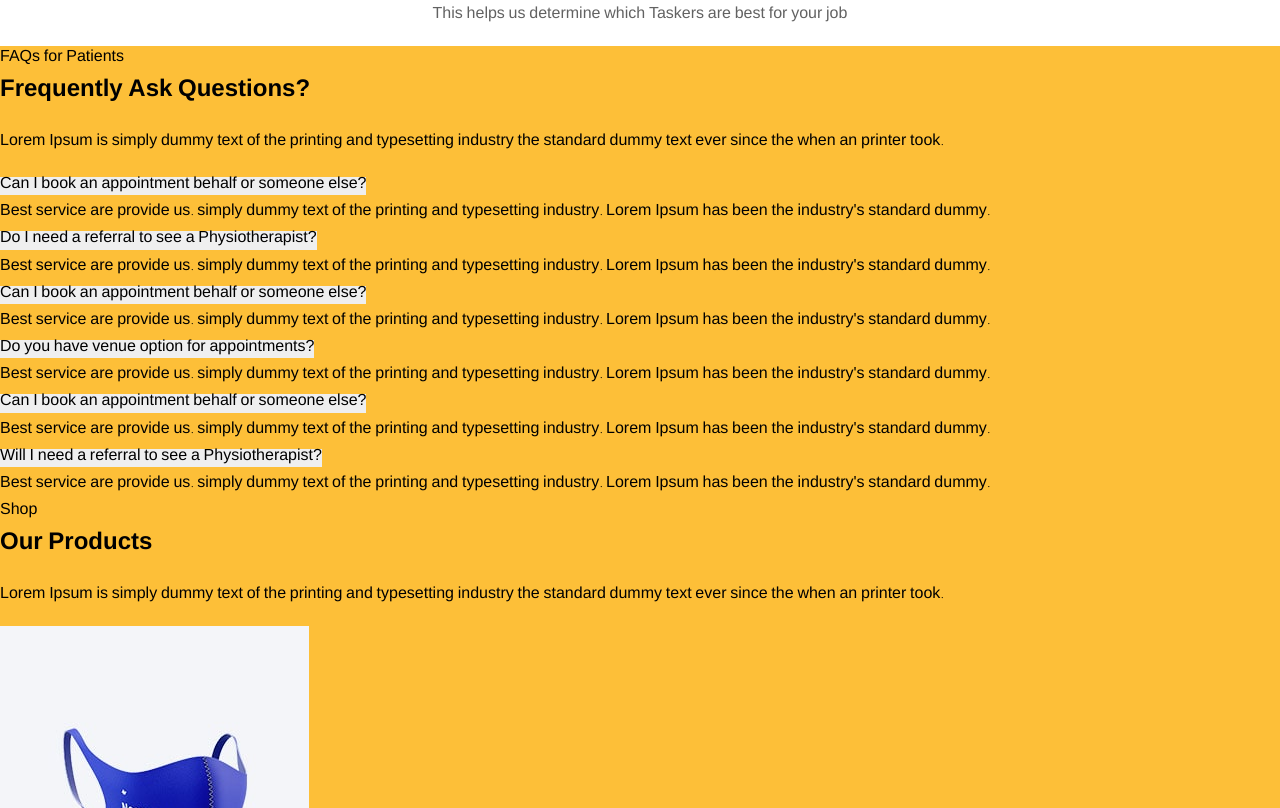
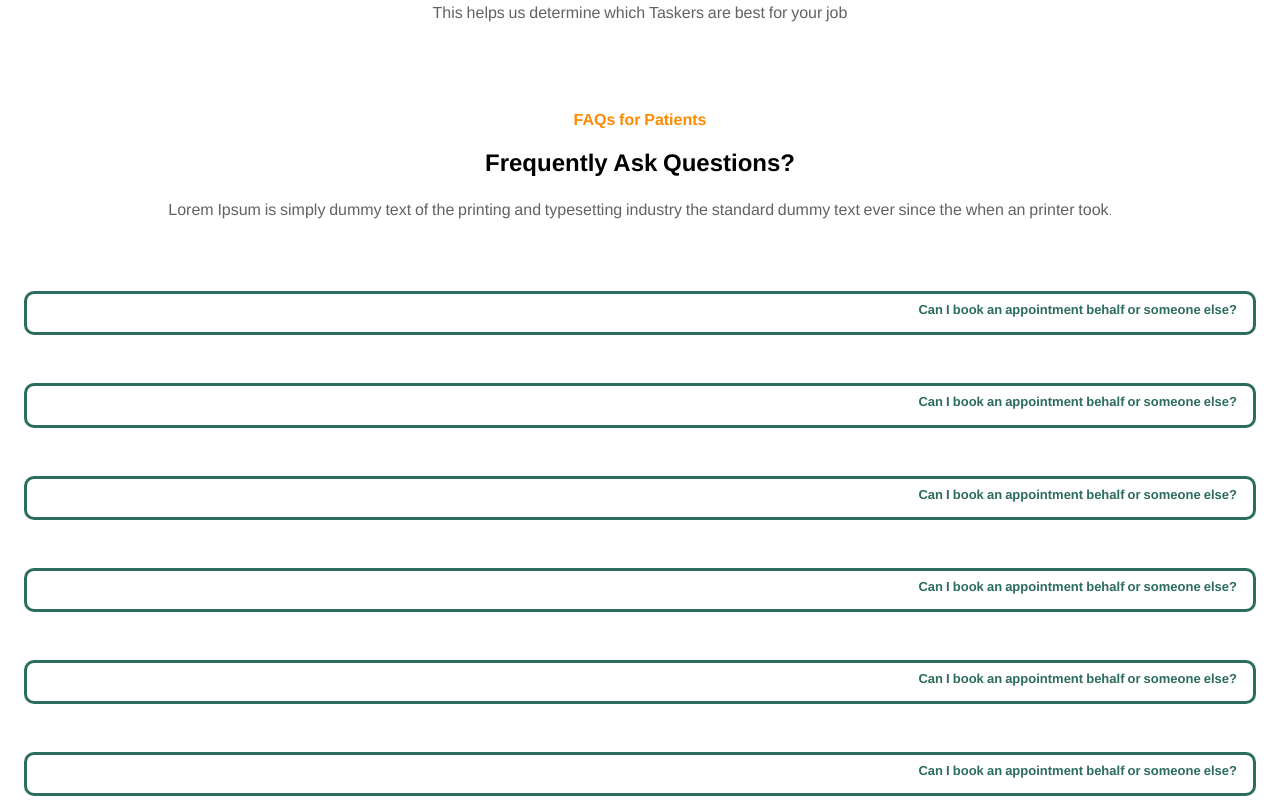
Before and after one commit to belarepo/vegas-front, a plain HTML site: page index.html in a window 1280 px wide. Shown: the part 2012-2820 px from the top of the page. Drawn offline with Linux system fonts and the light colour scheme.

Commit message:
faq section

```diff
--- a/css/style.css
+++ b/css/style.css
@@ -35,6 +35,7 @@ h2,
 h3,
 h4,
 h5 {
+  line-height: inherit;
   padding: 0;
   margin: 0;
   box-sizing: border-box;
@@ -305,7 +306,79 @@ header.scrolldown {
 }
 
 
+/********** FAQ section **********/
 
+.faq-area-head {
+  padding:  3em 1.5em 1.5em;
+  background-color: white;
+  text-align: center;
+  line-height: 1.7;
+}
+
+.faq-area-head span {
+  display: block;
+  margin: 1em;
+  color: #ff8a00;
+  /* letter-spacing: 5px; */
+  font-weight: 600;
+}
+
+.faq-area-head h2 {
+  line-height: 1.3;
+}
+
+.faq-area-head p {
+  color: #626262;
+}
+
+
+.faq-area-content {
+  display: flex;
+  flex-direction: column;
+  background-color: white;
+}
+
+.accordion-item {
+  margin: 1.5em;
+  padding: 0.5em 1em;
+  border: #2c6c5e solid 3px;
+  border-radius: 10px;
+  text-align: right;
+}
+
+.accordion-item input {
+  display: none;
+}
+
+.accordion-item h3 {
+  font-size: small;
+  color: #2c6c5e;
+}
+
+.accordion-item div {
+  font-size: smaller;
+  transition: max-height ease 1s;
+  max-height: 0;
+  overflow: hidden;
+  color: #626262;
+}
+
+.accordion-item input:checked ~  div {
+
+  max-height: 150px;
+}
+
+
+
+
+
+
+
+
+
+
+
+/********** FAQ section end **********/
 
 
 
--- a/index.html
+++ b/index.html
@@ -27,6 +27,11 @@
 
     <!-- MAIN STYLE SHEET -->
     <link rel="stylesheet" href="css/style.css">
+
+    <!-- JAVASCRIPT  FILES -->
+    <script src="js/jquery-3.6.0.min.js" defer></script><!-- JQUERY.MIN.JS -->
+
+    <script src="js/custom.js" defer></script>          <!-- CUSTOM FUCTIONS -->
 
 </head>
 
@@ -280,132 +285,139 @@
             </section>
             <!-- Title Section End -->
 
+
+
+
+
+
+
+
+
             <!-- Faq Section -->
-            <section class="aon-med-faq-area bg-white">
-                <div class="container">
+            <section class="faq-area">
 
                 <!--Title Section Start-->
-                    <div class="section-head center">
-                        <span class="aon-sub-title">FAQs for Patients</span>
-                        <h2 class="aon-title">Frequently Ask Questions?</h2>
+                <div class="faq-area-head">
+                    <span>FAQs for Patients</span>
+                    <h2>Frequently Ask Questions?</h2>
                     <p>Lorem Ipsum is simply dummy text of the printing and typesetting industry the standard dummy
                         text ever since the when an printer took.</p>
                 </div>
-                    <!--Title Section End-->
 
-                    <div class="section-content">
-                        <div class="aon-med-faq-section">
-                            <div class="accordion aon-med-faq" id="sf-faq-accordion">
+                <!--content Section start-->
+                <div class="faq-area-content">
+
                     <!--One-->
                     <div class="accordion-item">
 
-                                    <button class="accordion-button collapsed" type="button" data-bs-toggle="collapse"
-                                        data-bs-target="#FAQ1" aria-expanded="false">
-                                        Can I book an appointment behalf or someone else?
-                                    </button>
+                        <input type="checkbox" id="ch-bx-1">
+                        <label for="ch-bx-1">
+                            <h3> Can I book an appointment behalf or someone else?</h3>
+                        </label>
 
-                                    <div id="FAQ1" class="accordion-collapse collapse"
-                                        data-bs-parent="#sf-faq-accordion">
                         <div class="accordion-body">
                             Best service are provide us. simply dummy text of the printing and
                             typesetting industry. Lorem Ipsum has been the industry's standard dummy.
                         </div>
+
+                    </div>
+                    <!-- two -->
+                    <div class="accordion-item">
+
+                        <input type="checkbox" id="ch-bx-2">
+                        <label for="ch-bx-2">
+                            <h3 class="accordion-title"> Can I book an appointment behalf or someone else?</h3>
+                        </label>
+
+                        <div class="accordion-body">
+                            Best service are provide us. simply dummy text of the printing and
+                            typesetting industry. Lorem Ipsum has been the industry's standard dummy.
+                        </div>
+
+                    </div>
+                    <!-- three -->
+                    <div class="accordion-item">
+
+                        <input type="checkbox" id="ch-bx-3">
+                        <label for="ch-bx-3">
+                            <h3 class="accordion-title"> Can I book an appointment behalf or someone else?</h3>
+                        </label>
+
+                        <div class="accordion-body">
+                            Best service are provide us. simply dummy text of the printing and
+                            typesetting industry. Lorem Ipsum has been the industry's standard dummy.
+                        </div>
+
+                    </div>
+                    <!-- four -->
+                    <div class="accordion-item">
+
+                        <input type="checkbox" id="ch-bx-4">
+                        <label for="ch-bx-4">
+                            <h3 class="accordion-title"> Can I book an appointment behalf or someone else?</h3>
+                        </label>
+
+                        <div class="accordion-body">
+                            Best service are provide us. simply dummy text of the printing and
+                            typesetting industry. Lorem Ipsum has been the industry's standard dummy.
+                        </div>
+
+                    </div>
+                    <!-- five -->
+                    <div class="accordion-item">
+
+                        <input type="checkbox" id="ch-bx-5">
+                        <label for="ch-bx-5">
+                            <h3 class="accordion-title"> Can I book an appointment behalf or someone else?</h3>
+                        </label>
+
+                        <div class="accordion-body">
+                            Best service are provide us. simply dummy text of the printing and
+                            typesetting industry. Lorem Ipsum has been the industry's standard dummy.
+                        </div>
+
+                    </div>
+                    <!-- six -->
+                    <div class="accordion-item">
+
+                        <input type="checkbox" id="ch-bx-6">
+                        <label for="ch-bx-6">
+                            <h3 class="accordion-title"> Can I book an appointment behalf or someone else?</h3>
+                        </label>
+
+                        <div class="accordion-body">
+                            Best service are provide us. simply dummy text of the printing and
+                            typesetting industry. Lorem Ipsum has been the industry's standard dummy.
                         </div>
 
                     </div>
 
-                                <!--Two-->
-                                <div class="accordion-item">
-
-                                    <button class="accordion-button collapsed" type="button" data-bs-toggle="collapse"
-                                        data-bs-target="#FAQ2" aria-expanded="false">
-                                        Do I need a referral to see a Physiotherapist?
-                                    </button>
-
-                                    <div id="FAQ2" class="accordion-collapse collapse"
-                                        data-bs-parent="#sf-faq-accordion">
-                                        <div class="accordion-body">
-                                            Best service are provide us. simply dummy text of the printing and
-                                            typesetting industry. Lorem Ipsum has been the industry's standard dummy.
-                                        </div>
-                                    </div>
 
                 </div>
 
-                                <!--Three-->
-                                <div class="accordion-item">
+            </section>
+            <!-- Faq section End -->
 
-                                    <button class="accordion-button collapsed" type="button" data-bs-toggle="collapse"
-                                        data-bs-target="#FAQ3" aria-expanded="false">
-                                        Can I book an appointment behalf or someone else?
-                                    </button>
 
-                                    <div id="FAQ3" class="accordion-collapse collapse"
-                                        data-bs-parent="#sf-faq-accordion">
-                                        <div class="accordion-body">
-                                            Best service are provide us. simply dummy text of the printing and
-                                            typesetting industry. Lorem Ipsum has been the industry's standard dummy.
-                                        </div>
-                                    </div>
-                                </div>
 
-                                <!--Four-->
-                                <div class="accordion-item">
 
-                                    <button class="accordion-button collapsed" type="button" data-bs-toggle="collapse"
-                                        data-bs-target="#FAQ4" aria-expanded="false">
-                                        Do you have venue option for appointments?
-                                    </button>
 
-                                    <div id="FAQ4" class="accordion-collapse collapse"
-                                        data-bs-parent="#sf-faq-accordion">
-                                        <div class="accordion-body">
-                                            Best service are provide us. simply dummy text of the printing and
-                                            typesetting industry. Lorem Ipsum has been the industry's standard dummy.
-                                        </div>
-                                    </div>
-                                </div>
 
-                                <!--Five-->
-                                <div class="accordion-item">
 
-                                    <button class="accordion-button collapsed" type="button" data-bs-toggle="collapse"
-                                        data-bs-target="#FAQ5" aria-expanded="false">
-                                        Can I book an appointment behalf or someone else?
-                                    </button>
 
-                                    <div id="FAQ5" class="accordion-collapse collapse"
-                                        data-bs-parent="#sf-faq-accordion">
-                                        <div class="accordion-body">
-                                            Best service are provide us. simply dummy text of the printing and
-                                            typesetting industry. Lorem Ipsum has been the industry's standard dummy.
-                                        </div>
-                                    </div>
-                                </div>
 
-                                <!--Six-->
-                                <div class="accordion-item">
 
-                                    <button class="accordion-button collapsed" type="button" data-bs-toggle="collapse"
-                                        data-bs-target="#FAQ6" aria-expanded="false">
-                                        Will I need a referral to see a Physiotherapist?
-                                    </button>
 
-                                    <div id="FAQ6" class="accordion-collapse collapse"
-                                        data-bs-parent="#sf-faq-accordion">
-                                        <div class="accordion-body">
-                                            Best service are provide us. simply dummy text of the printing and
-                                            typesetting industry. Lorem Ipsum has been the industry's standard dummy.
-                                        </div>
-                                    </div>
-                                </div>
 
-                            </div>
-                        </div>
-                    </div>
-                </div>
-            </section>
-            <!-- Faq Categories End -->
+
+
+
+
+
+
+
+
+
 
             <!-- Product Section -->
             <div class="aon-med-shop-area">
@@ -663,8 +675,6 @@
             </section>
             <!-- Latest Blog End -->
 
-
-
         </div>
         <!-- CONTENT END -->
 
@@ -736,16 +746,10 @@
         </footer>
         <!-- FOOTER END -->
 
-
         <!-- BUTTON TOP START -->
         <a href="#"><button class="scroltop"><img src="./images/statics-icon/up-arrow.png" alt="UP"></button></a>
     </div>
 
-    <!-- JAVASCRIPT  FILES ========================================= -->
-    <script src="js/jquery-3.6.0.min.js"></script><!-- JQUERY.MIN.JS -->
-
-    <script src="js/custom.js">        </script><!-- CUSTOM FUCTIONS -->
-
 </body>
 
 </html>
```
Lines whose indentation alone changed are shown as unchanged.
